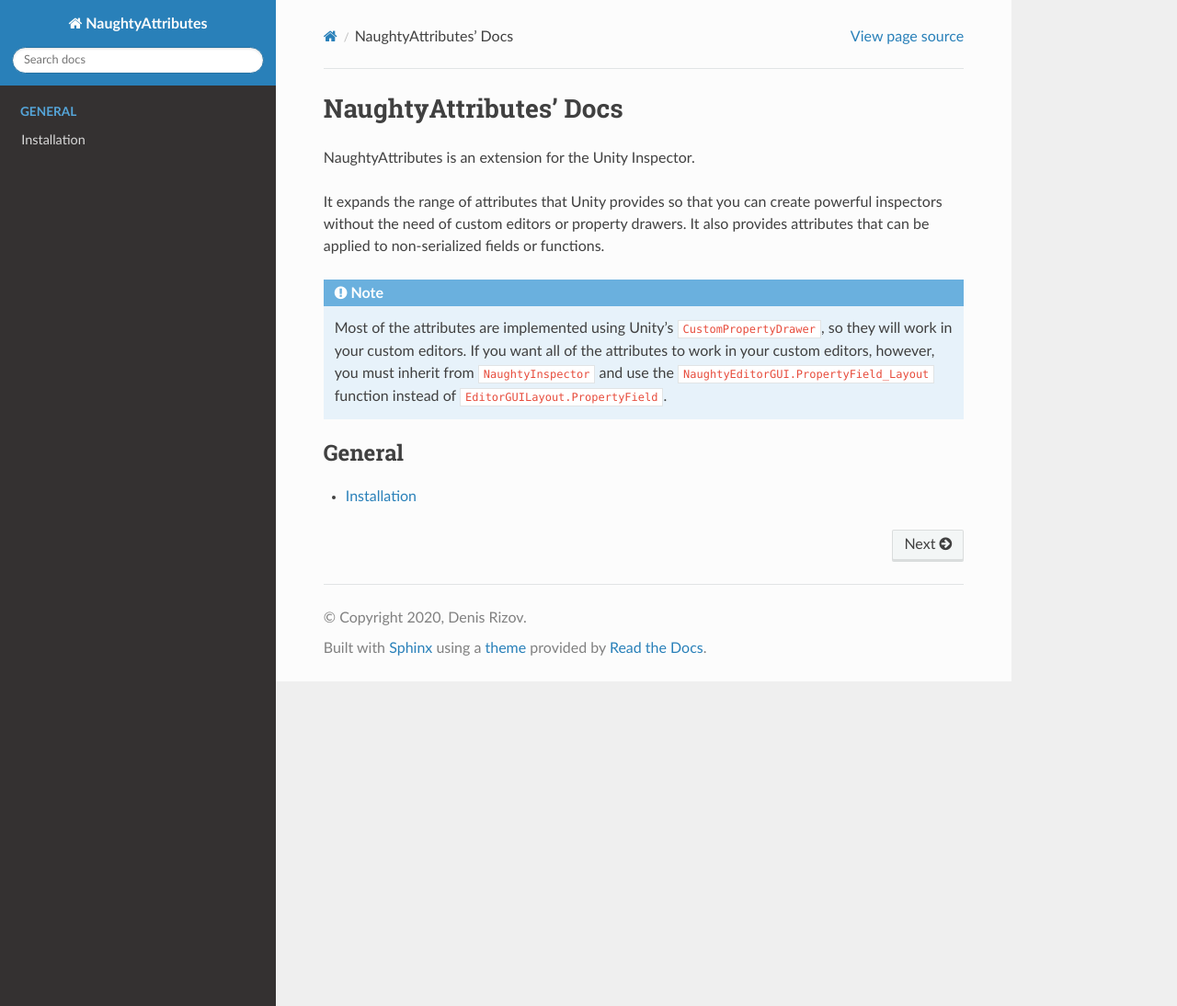
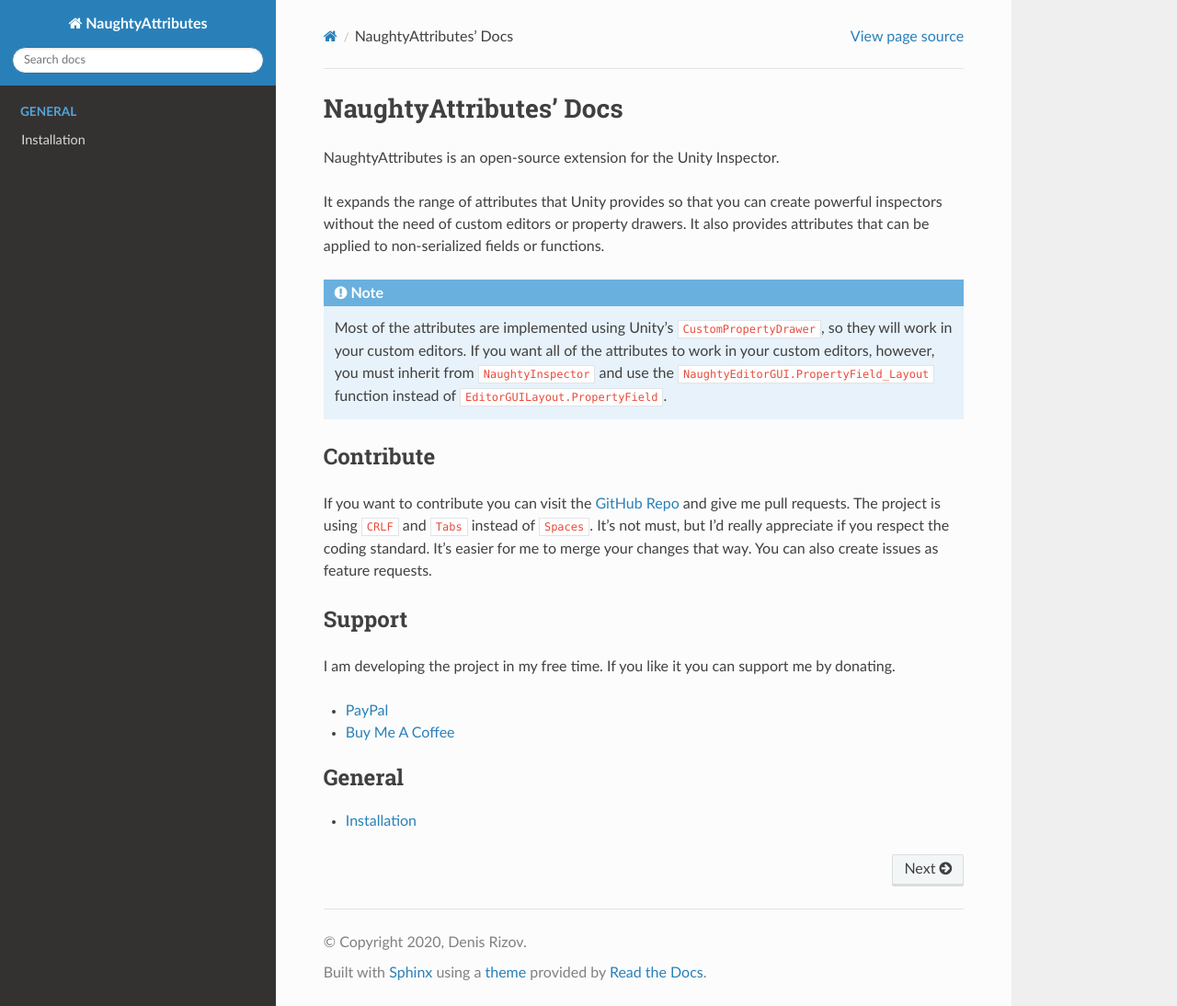
Before and after one commit to dbrizov/na-docs, a Sphinx documentation site: the page built from source/index.rst, in a window 1280 px wide and 1094 px high. Shown: the whole window at 92% size. Built offline with Sphinx 7.4.7 and the Read the Docs theme 2.0.0, drawn with Linux system fonts in a browser that asks for light colours.

Commit message:
add: Contribute and Support paragraphs

```diff
--- a/source/index.rst
+++ b/source/index.rst
@@ -1,6 +1,6 @@
 NaughtyAttributes' Docs
 =======================
-NaughtyAttributes is an extension for the Unity Inspector.
+NaughtyAttributes is an open-source extension for the Unity Inspector.
 
 It expands the range of attributes that Unity provides so that you can create powerful inspectors without the need of custom editors or property drawers.
 It also provides attributes that can be applied to non-serialized fields or functions.
@@ -10,6 +10,19 @@
     If you want all of the attributes to work in your custom editors, however,
     you must inherit from ``NaughtyInspector`` and use the ``NaughtyEditorGUI.PropertyField_Layout`` function instead of ``EditorGUILayout.PropertyField``.
 
+Contribute
+----------
+If you want to contribute you can visit the `GitHub Repo <https://github.com/dbrizov/NaughtyAttributes>`_ and give me pull requests.
+The project is using ``CRLF`` and ``Tabs`` instead of ``Spaces``. It's not must, but I'd really appreciate if you respect the coding standard.
+It's easier for me to merge your changes that way. You can also create issues as feature requests.
+
+Support
+-------
+I am developing the project in my free time. If you like it you can support me by donating.
+
+- `PayPal <https://paypal.me/dbrizov>`_
+- `Buy Me A Coffee <https://www.buymeacoffee.com/dbrizov>`_
+
 
 .. toctree::
    :maxdepth: 1
```
